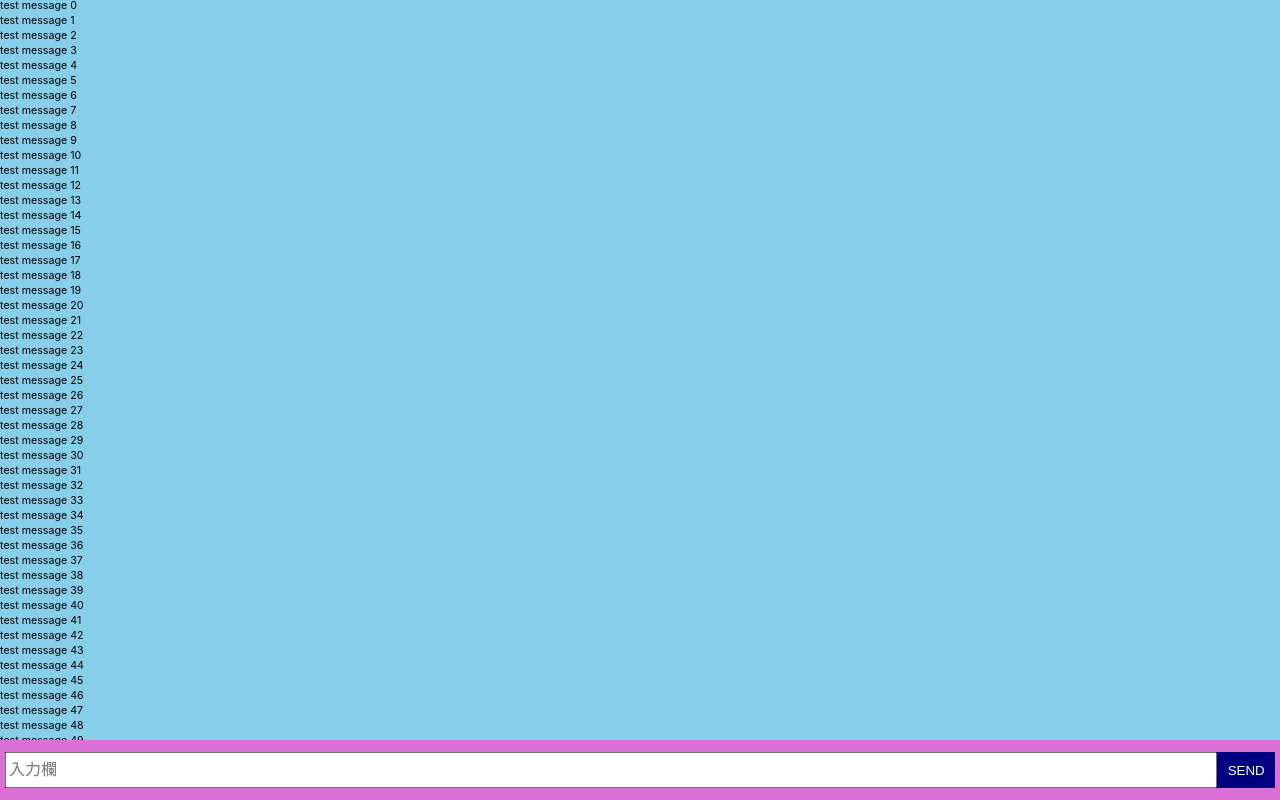
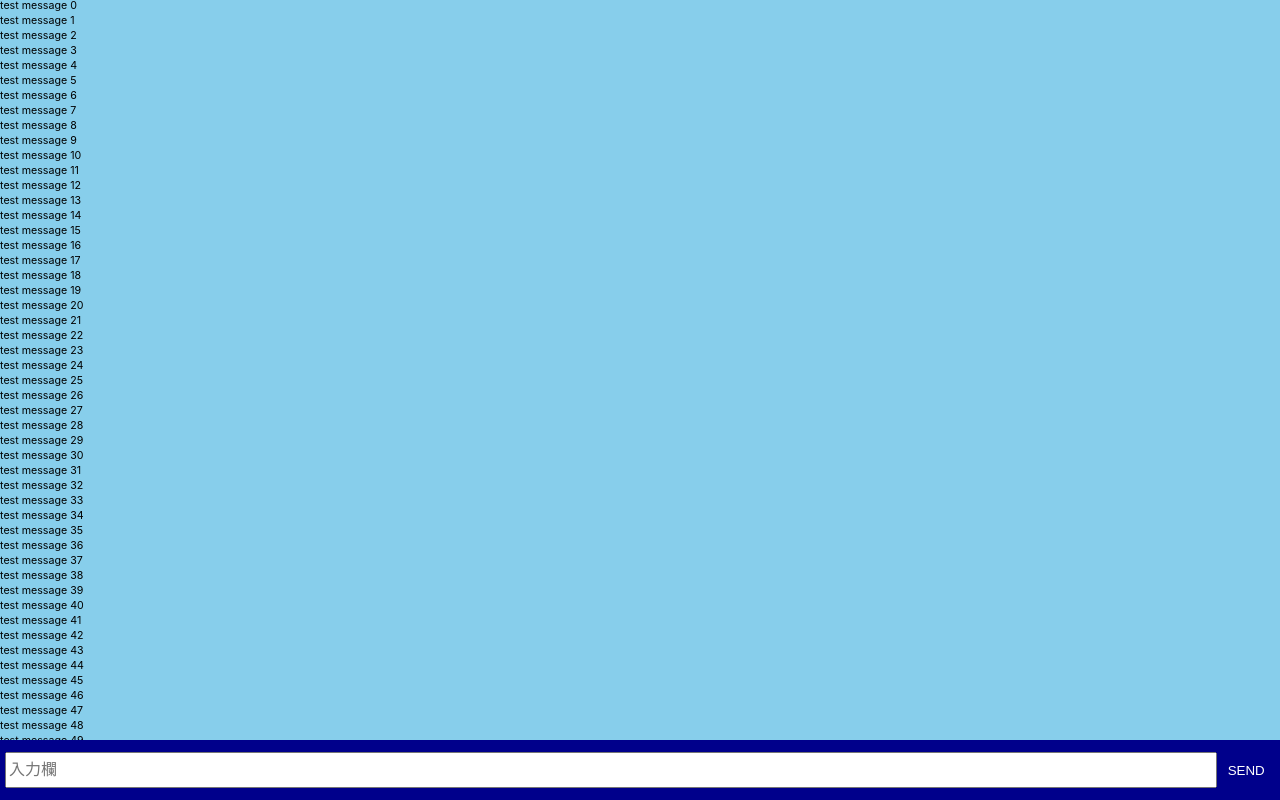
Before and after one commit to yosse95ai/react-scroll-demo, a React (Create React App) app: page / in a window 1280 px wide. Built offline with nearby package versions, Linux system fonts and the light colour scheme.

Commit message:
Update: input color

```diff
--- a/src/App.module.scss
+++ b/src/App.module.scss
@@ -24,7 +24,7 @@
       bottom: 0px;
       right: 0;
       left: 0;
-      background-color: orchid;
+      background-color: darkblue;
     }
   }
 }
--- a/src/components/TextInput.module.scss
+++ b/src/components/TextInput.module.scss
@@ -3,7 +3,7 @@ $button-size: 60px;
 .root {
   display: flex;
   width: 100%;
-  background-color: navy;
+  background-color: darkblue;
   justify-content: space-between;
   margin-right: 5px;
   margin-left: 5px;
```
